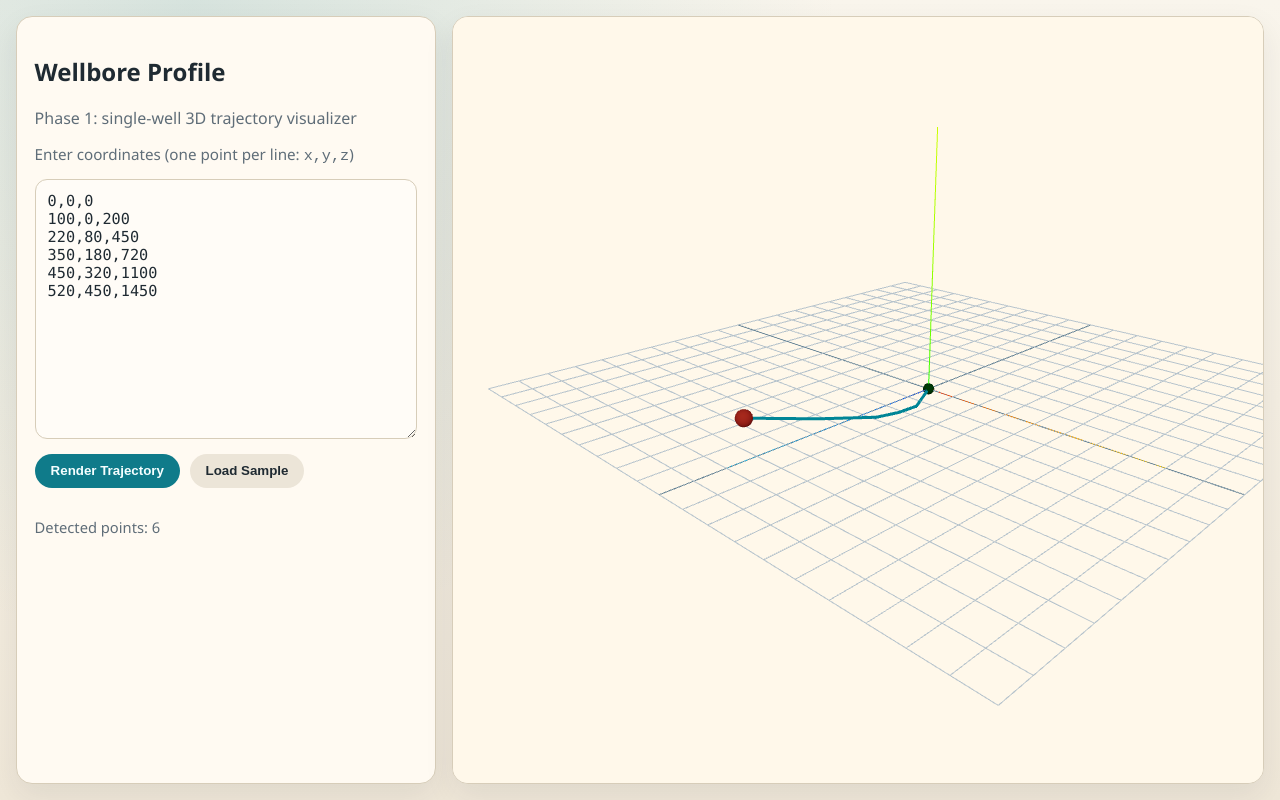
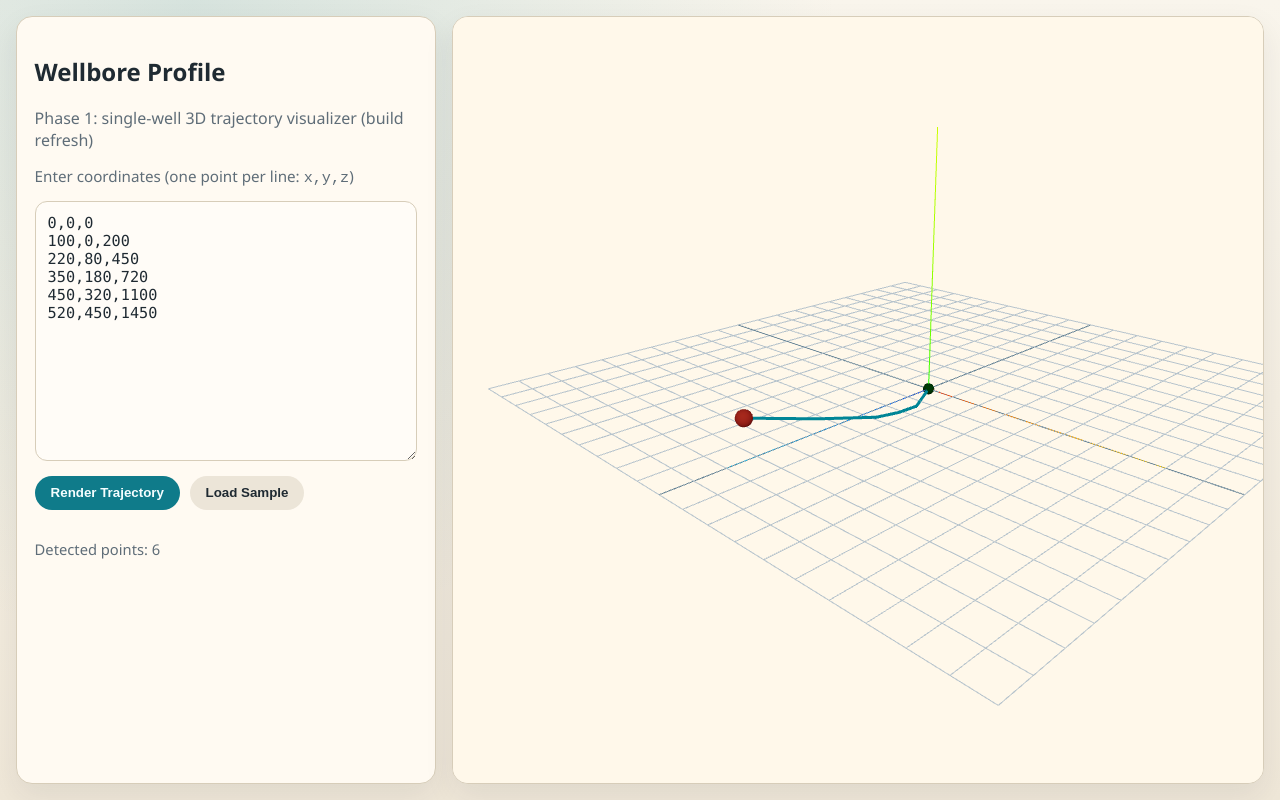
Before and after one commit to brennanwesley/wellbore-profile, a Next.js app in the folder frontend/: page / in a window 1280 px wide. Built offline with nearby package versions, Linux system fonts and the light colour scheme.

Commit message:
Trigger frontend redeploy with small UI text update

```diff
--- a/frontend/app/page.js
+++ b/frontend/app/page.js
@@ -25,7 +25,7 @@ export default function HomePage() {
       <section className="panel control-panel">
         <div>
           <h1>Wellbore Profile</h1>
-          <p className="subtitle">Phase 1: single-well 3D trajectory visualizer</p>
+          <p className="subtitle">Phase 1: single-well 3D trajectory visualizer (build refresh)</p>
         </div>
 
         <label htmlFor="coordinates" className="label">
```
